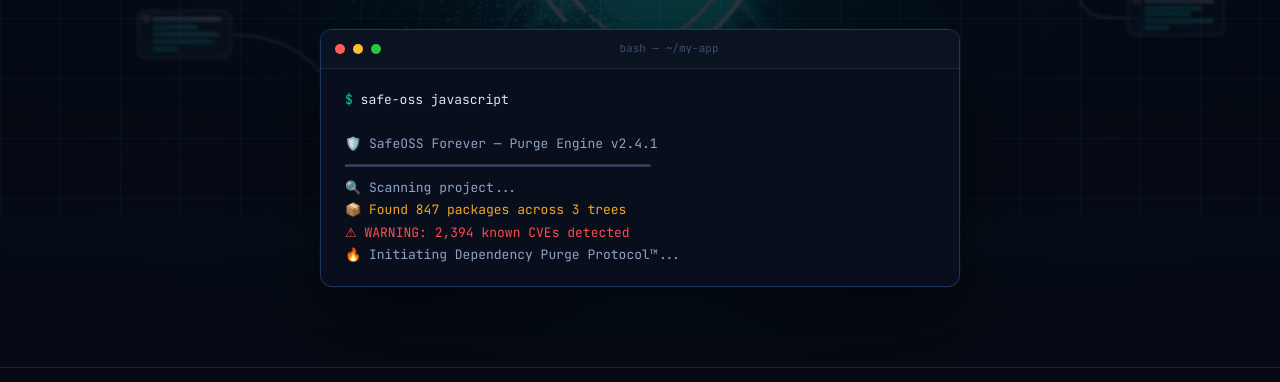
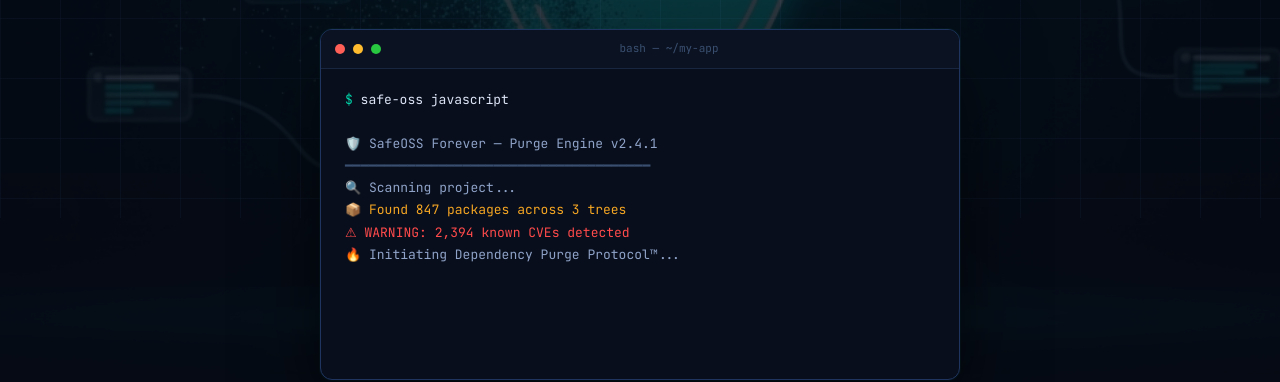
Before and after one commit to buildaloud/safe-oss-forever, a plain HTML site: page index.html in a window 1280 px wide. Shown: the part 582-964 px from the top of the page. Drawn offline with Linux system fonts and the light colour scheme; a script that the page names is missing.

Commit message:
fix: terminal fixed height to prevent layout shift on loop

```diff
--- a/index.html
+++ b/index.html
@@ -222,7 +222,7 @@
     }
     .terminal-body {
       padding: 20px 24px; font-family: var(--font-mono); font-size: 13px;
-      line-height: 1.7; min-height: 200px; color: #8fa3c8;
+      line-height: 1.7; height: 310px; overflow: hidden; color: #8fa3c8;
     }
     .t-cursor {
       display: inline-block; width: 8px; height: 14px;
```
